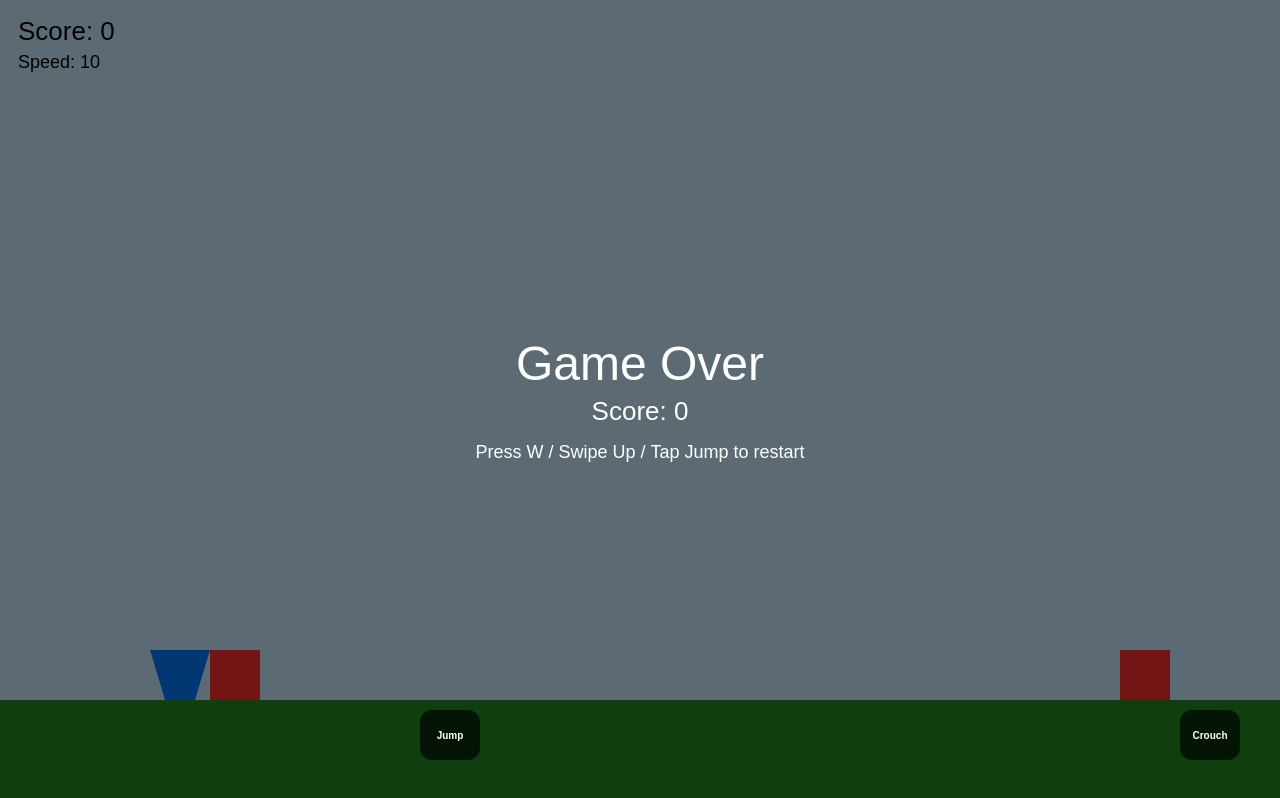
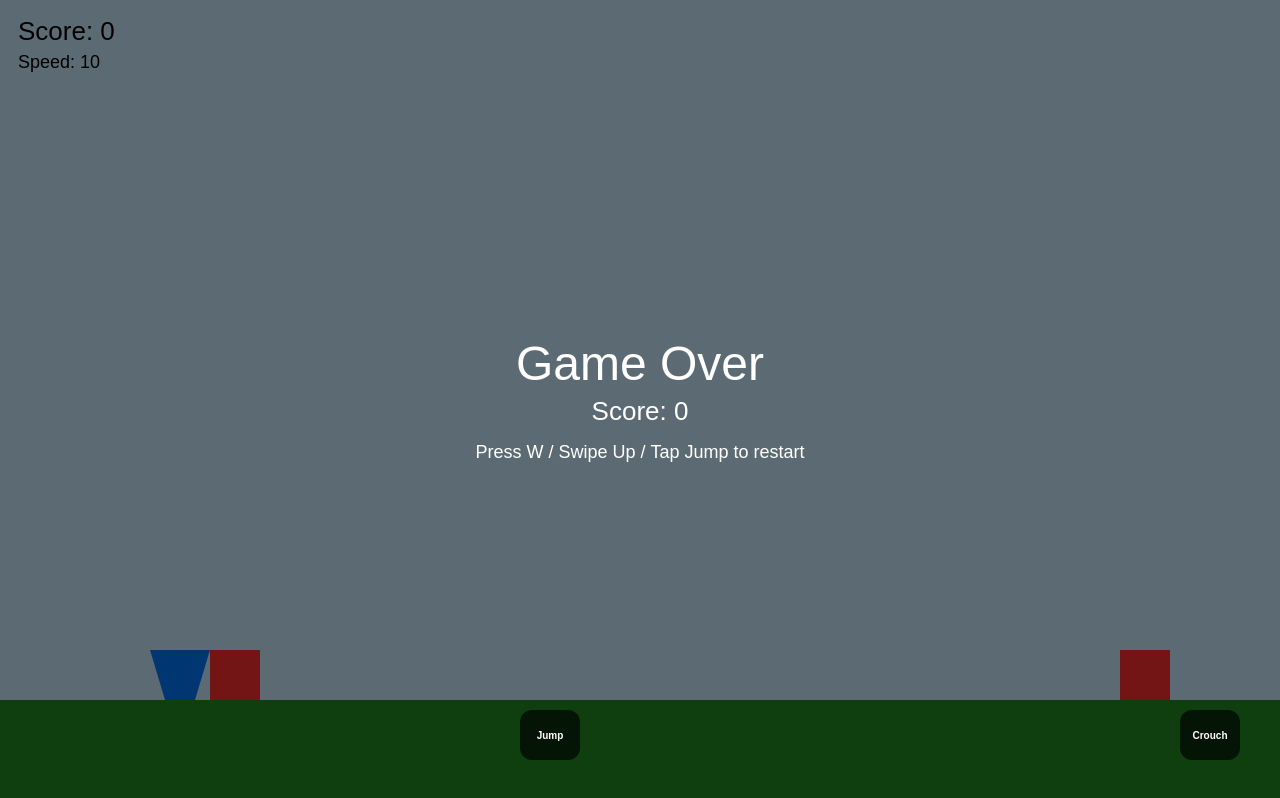
Before and after one commit to navonilsil996-del/Dash_Game, a plain HTML site: page index.html in a window 1280 px wide. Drawn offline with Linux system fonts and the light colour scheme.

Commit message:
Update style.css

```diff
--- a/style.css
+++ b/style.css
@@ -35,7 +35,7 @@ canvas {
 }
 
 #btnJump {
-  right: 800px; /* place Jump to the left */
+  right: 700px; /* place Jump to the left */
 }
 
 #btnCrouch {
```
